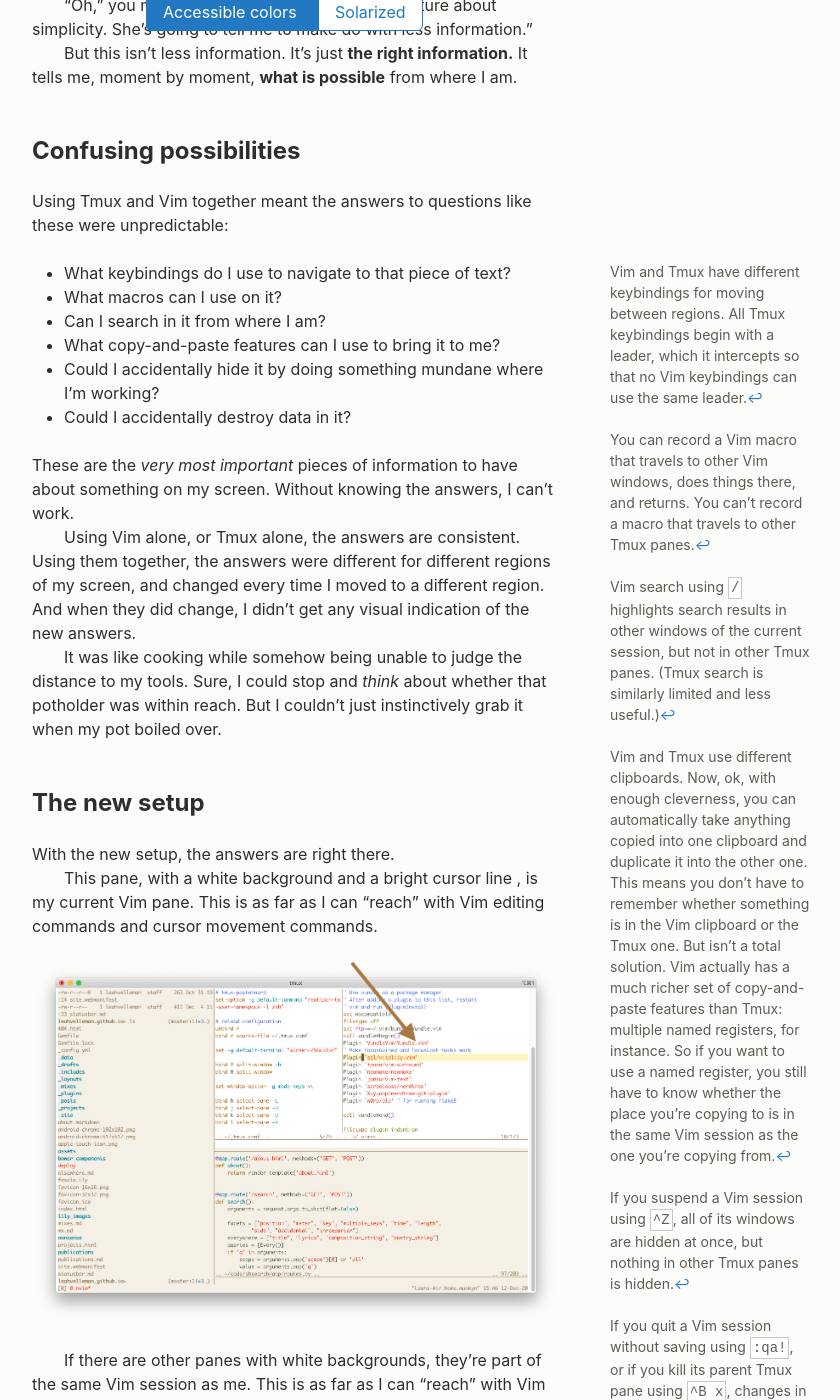
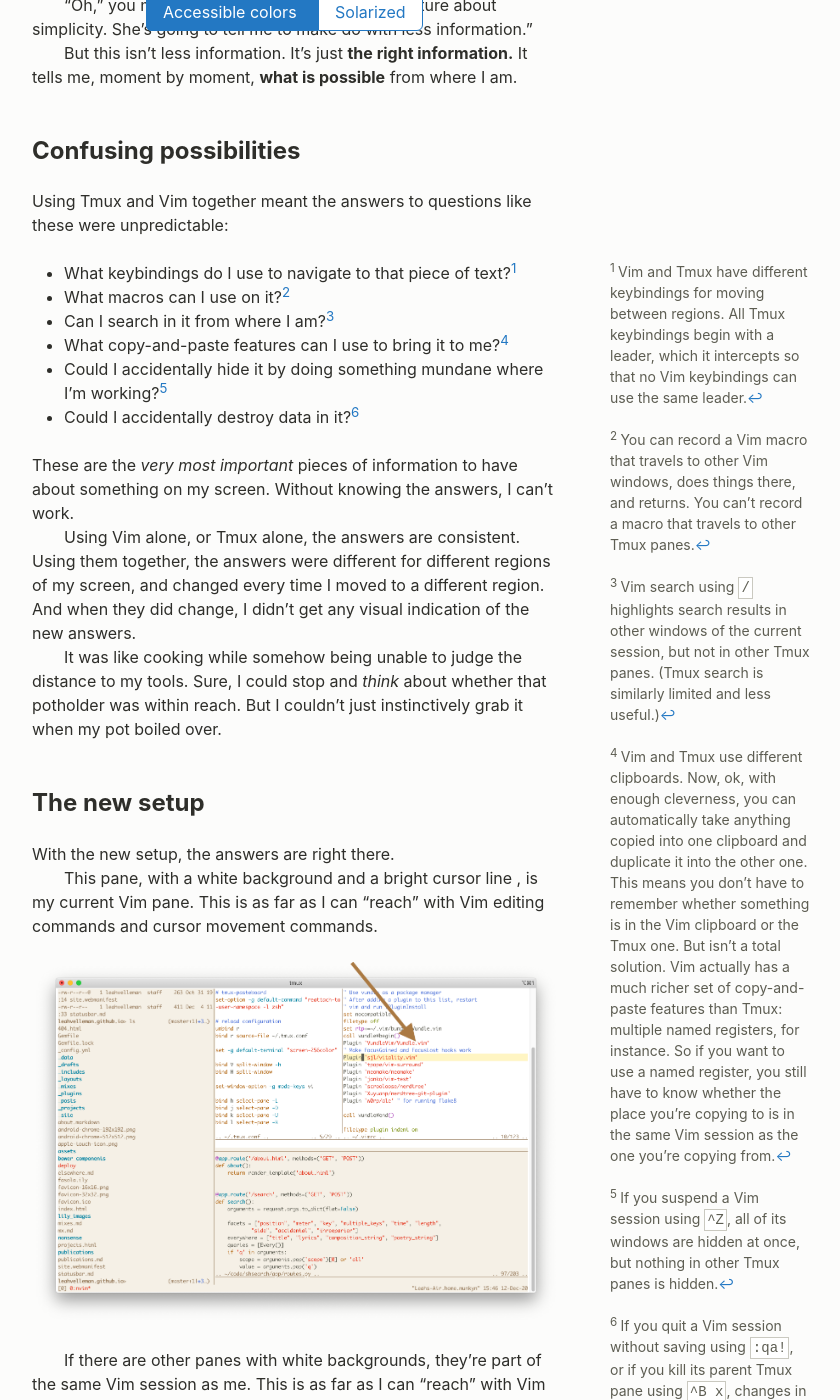
Before and after one commit to leahvelleman/velleman-dot-org, a Jekyll site: the page built from _posts/2020-12-12-vimrc.md, in a window 1280 px wide and 1400 px high, scrolled down 768 px. Shown: the whole window, without its empty margins (344-1184 px from the left). Built offline with Jekyll 4.4.1, drawn with Linux system fonts in a browser that asks for light colours; nearby versions of some CDN libraries.

Commit message:
Sidenote numbers

```diff
--- a/_posts/2020-12-12-vimrc.md
+++ b/_posts/2020-12-12-vimrc.md
@@ -94,17 +94,17 @@
 ## Confusing possibilities
 Using Tmux and Vim together meant the answers to questions
 like these were unpredictable:
-- What keybindings do I use to navigate to that piece of text?  {%- include sidenote.html id="keybindings" text="Vim and Tmux have
+- What keybindings do I use to navigate to that piece of text?  {%- include sidenote.html n="1" id="keybindings" text="Vim and Tmux have
 different keybindings for moving between regions.  All Tmux keybindings begin
 with a leader, which it intercepts so that no Vim keybindings can use the same
 leader." -%}
-- What macros can I use on it?  {%- include sidenote.html id="macros" text="You can record a Vim macro
+- What macros can I use on it?  {%- include sidenote.html n="2" id="macros" text="You can record a Vim macro
 that travels to other Vim windows, does things there, and returns. You can't
 record a macro that travels to other Tmux panes." -%}
-- Can I search in it from where I am? {%- include sidenote.html id="search" text="Vim search using `/`
+- Can I search in it from where I am? {%- include sidenote.html n="3" id="search" text="Vim search using `/`
 highlights search results in other windows of the current session, but not in
 other Tmux panes.  (Tmux search is similarly limited and less useful.)" -%}
-- What copy-and-paste features can I use to bring it to me?  {%- include sidenote.html id="copy" text="Vim and Tmux use different clipboards. Now, ok, with enough cleverness, you can automatically take anything copied
+- What copy-and-paste features can I use to bring it to me?  {%- include sidenote.html n="4" id="copy" text="Vim and Tmux use different clipboards. Now, ok, with enough cleverness, you can automatically take anything copied
 into one clipboard and duplicate it into the other one. This means you
 don't have to remember whether something is in the Vim clipboard or the
 Tmux one.  But isn't a total solution. Vim actually has a much richer set of
@@ -112,10 +112,10 @@
 So if you want to use a named register, you still have to know whether the
 place you're copying to is in the same Vim session as the one you're
 copying from." -%}
-- Could I accidentally hide it by doing something mundane where I'm working? {%- include sidenote.html id="suspend" text="If you suspend a Vim session
+- Could I accidentally hide it by doing something mundane where I'm working? {%- include sidenote.html n="5" id="suspend" text="If you suspend a Vim session
 using `^Z`, all of its windows are hidden at once, but nothing in other Tmux
 panes is hidden." -%}
-- Could I accidentally destroy data in it?  {%- include sidenote.html id="destroy" text="If you quit a Vim session
+- Could I accidentally destroy data in it?  {%- include sidenote.html n="6" id="destroy" text="If you quit a Vim session
 without saving using `:qa!`, or if you kill its parent Tmux pane using `^B x`,
 changes in all of its Vim windows are lost, but nothing in other Tmux panes is
 lost." %}
```
